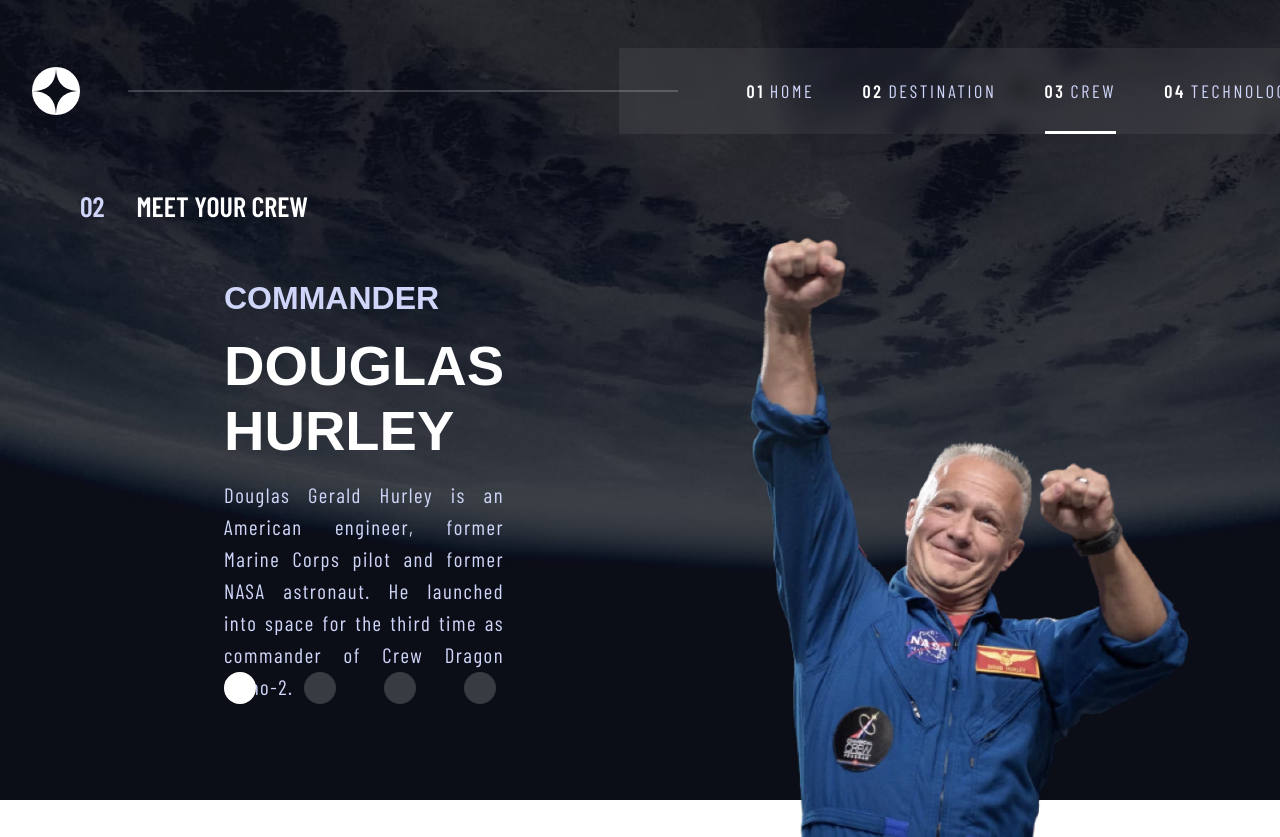
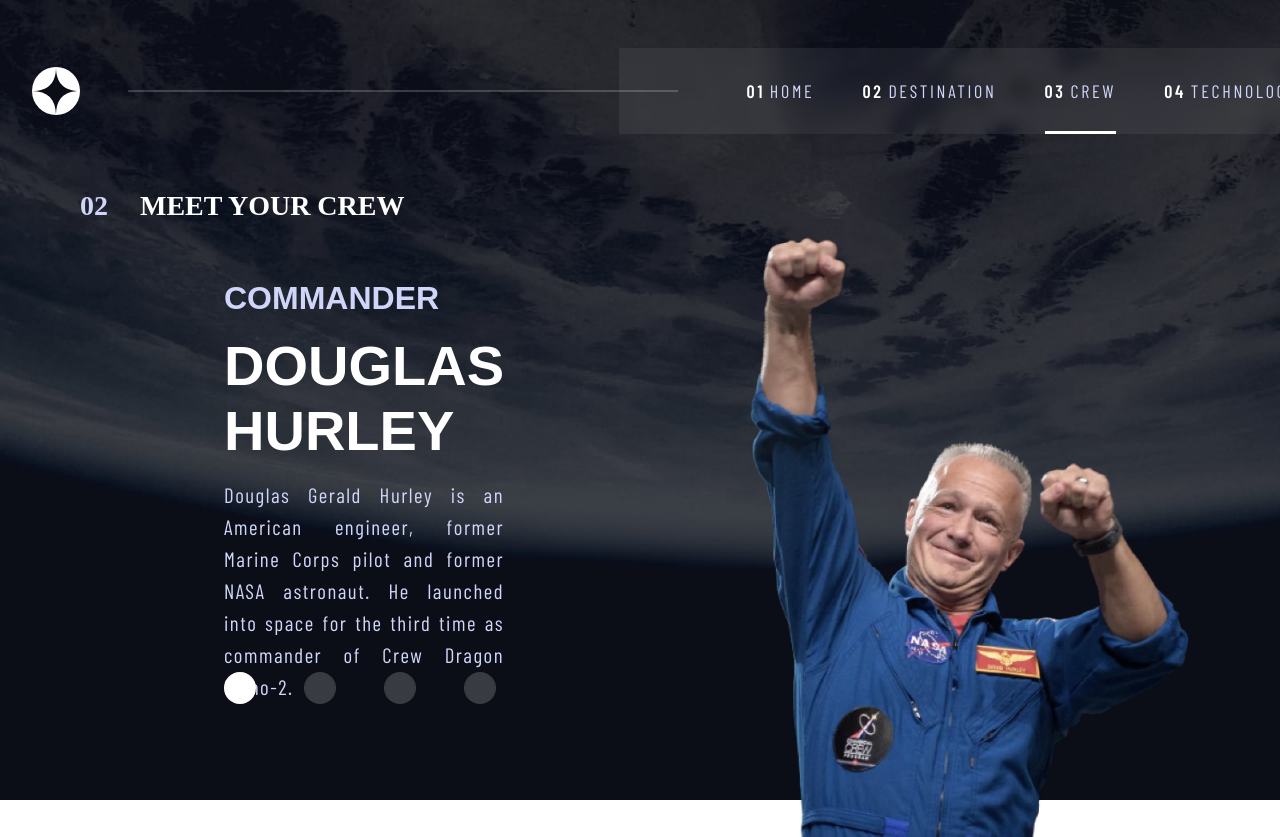
Before and after one commit to StalinAM/space-tourism, a Next.js app: page /crew/dougla in a window 1280 px wide. Built offline with nearby package versions, Linux system fonts and the light colour scheme; a web font is replaced by a local one.

Commit message:
add font Barlow

```diff
--- a/app/layout.js
+++ b/app/layout.js
@@ -1,15 +1,9 @@
 import '../styles/globals.css'
 import { Header } from '../components/Header'
-import { Barlow_Condensed } from '@next/font/google'
-
-const fontBarlow = Barlow_Condensed({
-  subsets: ['latin'],
-  weight: ['400', '600']
-})
 
 export default function RootLayout({ children }) {
   return (
-    <html className={fontBarlow.className}>
+    <html>
       <head />
       <body>
         <Header />
```
